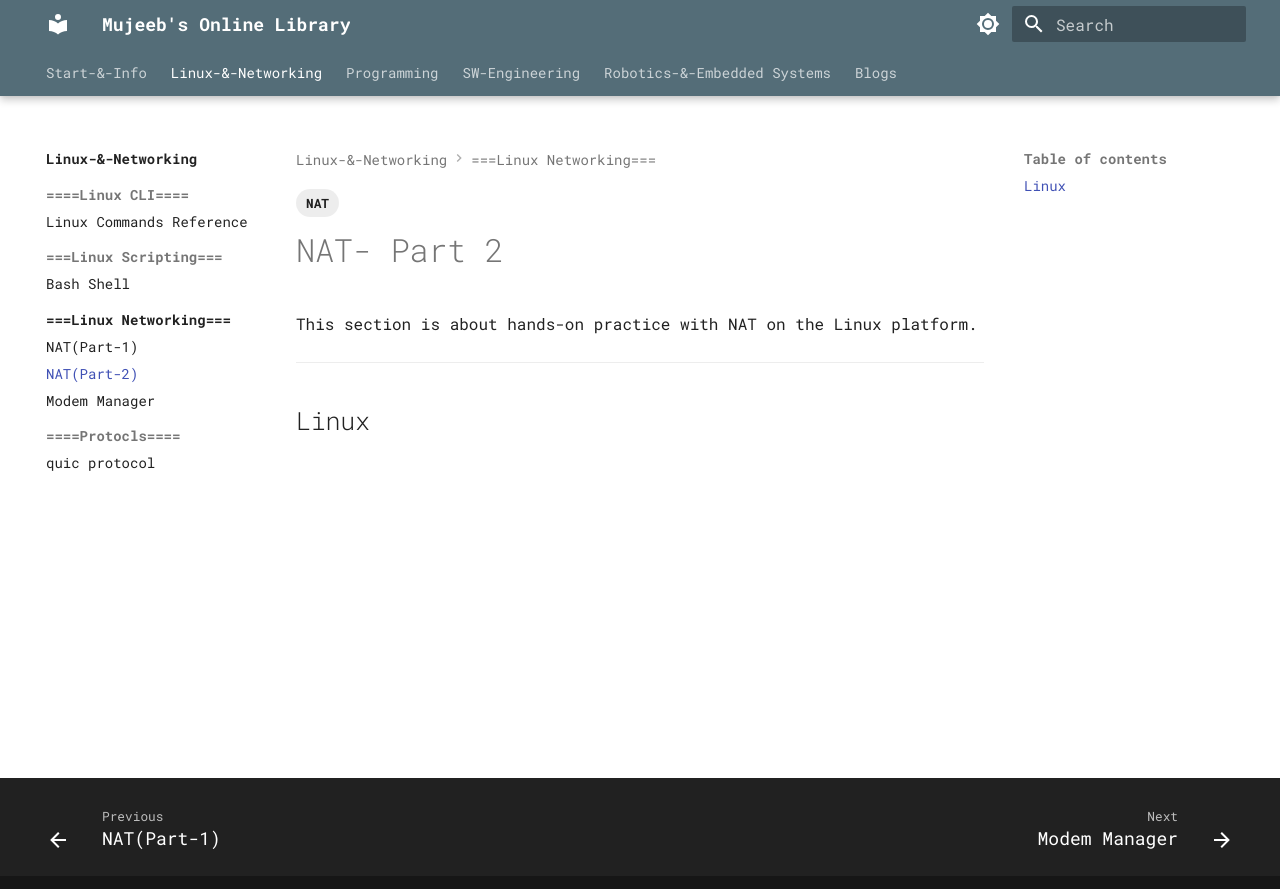
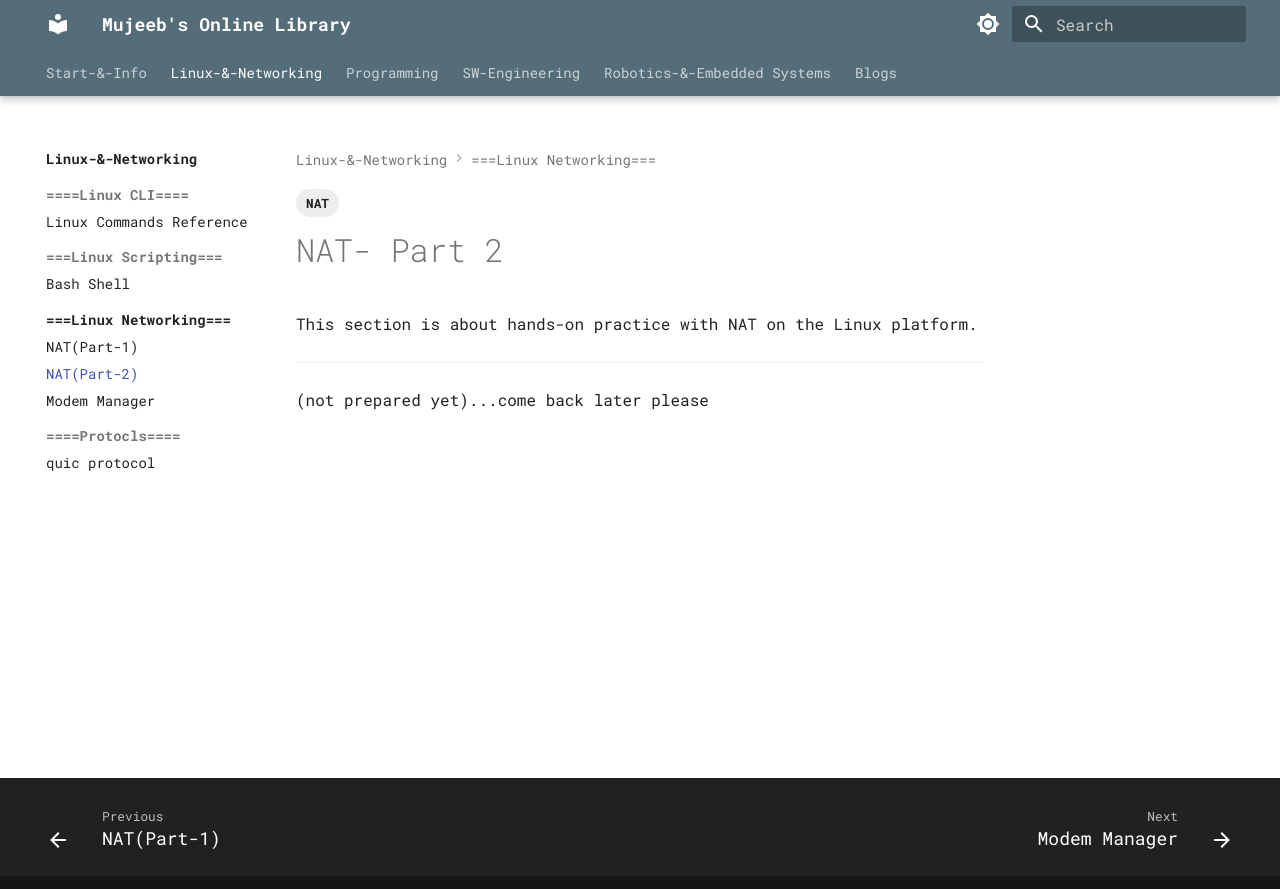
Before and after one commit to alohamujeeb/alohamujeeb.github.io, an MkDocs documentation site: the page built from docs/linux/linux-networking/nat2.md, in a window 1280 px wide. Shown: the top 889 px of the page. Built offline with MkDocs 1.6.1 and Material for MkDocs 9.7.7, drawn with Linux system fonts in a browser that asks for light colours.

Commit message:
NAT added

```diff
--- a/docs/linux/linux-networking/nat2.md
+++ b/docs/linux/linux-networking/nat2.md
@@ -7,4 +7,4 @@ tags:
 This section is about hands-on practice with NAT on the Linux platform.
 
 ---
-## Linux
+(not prepared yet)...come back later please
```
